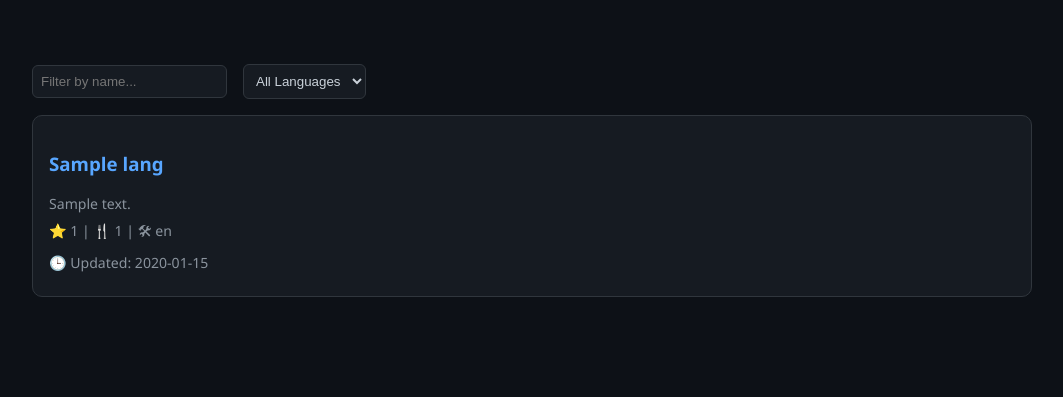
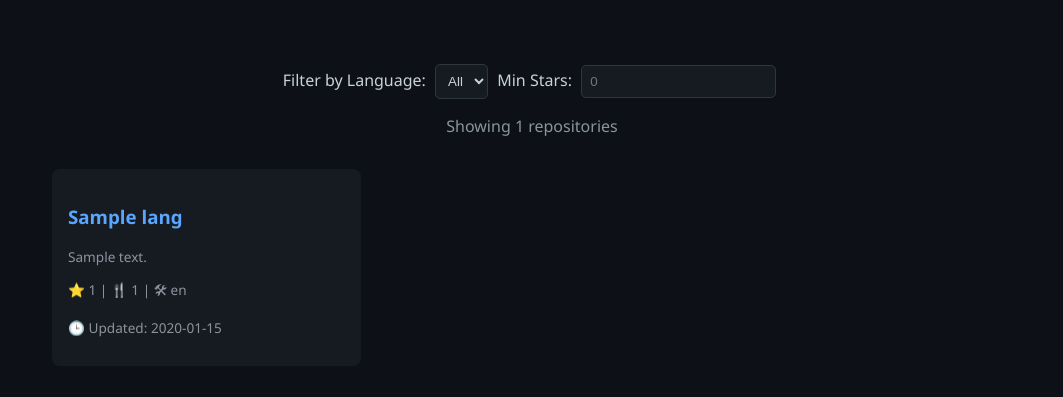
Before and after one commit to vishalmotirale/Gitly, a Flask app: template templates/dashboard.html in a window 1280 px wide. Shown: the top 397 px of the page, without its empty margins (108-1171 px from the left). Run offline with Flask 3, Linux system fonts and the light colour scheme; the template is opened without the code that fills it: most values are stand-ins (such as "Sample title", 1, 10 or a date in 2020); parts of the project's set-up code (start-up, migrations or seed data) failed here and were passed over.

Commit message:
dashboard edit

```diff
--- a/app.py
+++ b/app.py
@@ -38,6 +38,10 @@ def fetch_public_repos(username):
 
 @app.route('/', methods=['GET', 'POST'])
 def index():
+    # If already logged in, skip search and go to dashboard
+    if 'oauth_token' in session:
+        return redirect(url_for('dashboard'))
+
     if request.method == 'POST':
         username = request.form.get('username', '').strip()
         if username:
@@ -71,24 +75,36 @@ def callback():
 
 @app.route('/dashboard')
 def dashboard():
+    username = request.args.get('username')
+
     if 'oauth_token' in session:
         github = OAuth2Session(client_id, token=session['oauth_token'])
-        user_resp = github.get(USER_API)
-        repos_resp = github.get(REPO_API)
-        return render_template('dashboard.html', user=user_resp.json(), repos=repos_resp.json())
+        if not username:
+            user = github.get(USER_API).json()
+            repos = github.get(REPO_API).json()
+        else:
+            user = github.get(f"https://api.github.com/users/{username}").json()
+            repos, page = [], 1
+            while True:
+                r = github.get(f"https://api.github.com/users/{username}/repos", params={"per_page": 100, "page": page})
+                data = r.json()
+                if r.status_code != 200 or not data: break
+                repos += data; page += 1
+        return render_template('dashboard.html', user=user, repos=repos)
 
-    username = request.args.get('username')
-    if not username: return redirect(url_for('index'))
-    user_resp = requests.get(f"https://api.github.com/users/{username}")
-    if user_resp.status_code == 403: return render_template('dashboard.html', error="Rate limit exceeded. Try again later.", repos=[], user=None)
-    if user_resp.status_code != 200: return render_template('dashboard.html', error="User not found.", repos=[], user=None)
+    if not username:
+        return redirect(url_for('index'))
 
-    user_data = user_resp.json()
-    repo_data = fetch_public_repos(username)
-    if isinstance(repo_data, dict) and 'error' in repo_data:
-        return render_template('dashboard.html', error=repo_data['error'], user=user_data, repos=[])
+    u = requests.get(f"https://api.github.com/users/{username}")
+    if u.status_code != 200:
+        return render_template('dashboard.html', error="User not found or rate limit exceeded.", repos=[], user=None)
 
-    return render_template('dashboard.html', user=user_data, repos=repo_data)
+    user = u.json()
+    repos = fetch_public_repos(username)
+    if isinstance(repos, dict):
+        return render_template('dashboard.html', error=repos['error'], repos=[], user=user)
+
+    return render_template('dashboard.html', user=user, repos=repos)
 
 @app.route('/logout')
 def logout():
--- a/templates/dashboard.html
+++ b/templates/dashboard.html
@@ -6,122 +6,103 @@
   <title>Gitly Dashboard</title>
   <style>
     body {
-      margin: 0;
-      font-family: "Segoe UI", Tahoma, Geneva, Verdana, sans-serif;
       background-color: #0d1117;
       color: #c9d1d9;
+      font-family: "Segoe UI", Tahoma, Geneva, Verdana, sans-serif;
+      margin: 0;
+      padding: 0;
     }
-
     .container {
-      max-width: 1000px;
+      max-width: 960px;
       margin: auto;
       padding: 2rem;
     }
-
     .profile {
-      display: flex;
-      flex-direction: column;
-      align-items: center;
-      border-bottom: 1px solid #30363d;
-      padding-bottom: 2rem;
+      text-align: center;
     }
-
     .profile img {
-      width: 130px;
-      height: 130px;
       border-radius: 50%;
-      border: 3px solid #58a6ff;
+      width: 120px;
+      height: 120px;
+      border: 3px solid #30363d;
     }
-
     .profile h1 {
-      margin: 1rem 0 0.2rem;
+      margin: 0.5rem 0;
       color: #58a6ff;
     }
-
-    .bio, .meta {
+    .bio {
+      font-style: italic;
       color: #8b949e;
-      text-align: center;
-      margin-top: 0.4rem;
     }
-
-    .stats {
-      margin-top: 1rem;
+    .meta, .stats {
+      margin-top: 0.5rem;
       font-size: 0.95rem;
       color: #8b949e;
     }
-
-    .nav {
-      margin-top: 1rem;
-      text-align: center;
-    }
-
-    .nav a {
-      color: #58a6ff;
-      margin: 0 8px;
-      text-decoration: none;
-    }
-
-    .nav a:hover {
-      text-decoration: underline;
-    }
-
-    .filters {
-      margin: 2rem 0 1rem;
-      display: flex;
-      gap: 1rem;
-      flex-wrap: wrap;
-      align-items: center;
-    }
-
-    .filters select, .filters input {
-      padding: 0.5rem;
-      border: 1px solid #30363d;
-      border-radius: 6px;
-      background-color: #161b22;
+    .stats strong {
       color: #c9d1d9;
     }
-
     .repos {
+      margin-top: 2rem;
       display: grid;
-      grid-template-columns: repeat(auto-fit, minmax(280px, 1fr));
-      gap: 1.5rem;
+      grid-template-columns: repeat(auto-fill, minmax(280px, 1fr));
+      gap: 1rem;
     }
-
     .repo {
       background-color: #161b22;
       padding: 1rem;
-      border-radius: 10px;
-      transition: all 0.2s ease;
-      border: 1px solid #30363d;
+      border-radius: 8px;
+      transition: transform 0.3s, background-color 0.3s;
+      cursor: pointer;
     }
-
     .repo:hover {
       background-color: #21262d;
-      border: 1px solid #58a6ff;
-      box-shadow: 0 0 10px rgba(88, 166, 255, 0.3);
-      transform: scale(1.02);
+      transform: translateY(-4px);
     }
-
     .repo h3 a {
       color: #58a6ff;
       text-decoration: none;
     }
-
+    .repo h3 a:hover {
+      text-decoration: underline;
+    }
     .repo p {
-      margin: 0.5rem 0;
-      font-size: 0.88rem;
+      font-size: 0.85rem;
       color: #8b949e;
     }
-
+    .nav {
+      text-align: center;
+      margin-top: 1.5rem;
+    }
+    .nav a {
+      margin: 0 10px;
+      color: #58a6ff;
+      text-decoration: none;
+    }
+    .nav a:hover {
+      text-decoration: underline;
+    }
     .error {
       text-align: center;
+      padding: 20px;
       color: #ff7b72;
+    }
+    .filters {
+      text-align: center;
       margin-top: 2rem;
     }
-
-    .no-repos {
+    .filters select, .filters input {
+      padding: 8px;
+      margin: 0 5px;
+      border-radius: 5px;
+      border: 1px solid #30363d;
+      background-color: #161b22;
+      color: #c9d1d9;
+    }
+    .repo-count {
       text-align: center;
-      margin-top: 2rem;
+      margin-top: 1rem;
+      font-size: 1rem;
       color: #8b949e;
     }
   </style>
@@ -129,46 +110,54 @@
 <body>
   <div class="container">
     {% if error %}
-      <div class="error"><h2>⚠️ {{ error }}</h2></div>
+      <div class="error">
+        <h2>⚠️ {{ error }}</h2>
+      </div>
     {% endif %}
 
     {% if user %}
       <div class="profile">
         <img src="{{ user.avatar_url }}" alt="User Avatar">
         <h1>{{ user.name or user.login }}</h1>
-        <div class="bio">{{ user.bio or "No bio provided." }}</div>
-        <div class="meta">
+        <p class="bio">{{ user.bio or "No bio available." }}</p>
+        <p class="meta">
           📍 {{ user.location or "Unknown" }} • 👥 {{ user.followers }} followers • {{ user.following }} following
-        </div>
+        </p>
         <div class="stats">
           📦 Public Repos: <strong>{{ user.public_repos }}</strong>
-          {% if user.total_private_repos is defined %}
-            • 🔒 Private Repos: <strong>{{ user.total_private_repos }}</strong>
-          {% else %}
-            • 🔒 <a href="{{ url_for('login') }}">Log in to view private repositories</a>
-          {% endif %}
         </div>
         <div class="nav">
-          🔗 <a href="{{ user.html_url }}" target="_blank">Visit GitHub Profile</a>
-          • 🚪 <a href="{{ url_for('logout') }}">Logout</a>
+          🔗 <a href="{{ user.html_url }}" target="_blank">GitHub Profile</a>
+          {% if session.oauth_token %}
+            • 🚪 <a href="{{ url_for('logout') }}">Logout</a>
+          {% endif %}
         </div>
       </div>
     {% endif %}
 
     {% if repos %}
       <div class="filters">
-        <input type="text" placeholder="Filter by name..." oninput="filterRepos(this)">
-        <select onchange="filterRepos()">
-          <option value="">All Languages</option>
+        <label for="language">Filter by Language:</label>
+        <select id="language">
+          <option value="">All</option>
           {% for lang in repos|map(attribute='language')|reject('equalto', None)|unique %}
             <option value="{{ lang }}">{{ lang }}</option>
           {% endfor %}
         </select>
+
+        <label for="stars">Min Stars:</label>
+        <input type="number" id="stars" placeholder="0" min="0" />
       </div>
 
-      <div class="repos" id="repoList">
+      <div class="repo-count" id="repo-count">
+        Showing {{ repos|length }} repositories
+      </div>
+
+      <div class="repos" id="repo-list">
         {% for repo in repos %}
-          <div class="repo" data-language="{{ repo.language or '' }}" data-name="{{ repo.name|lower }}">
+          <div class="repo"
+               data-language="{{ repo.language or '' }}"
+               data-stars="{{ repo.stargazers_count }}">
             <h3><a href="{{ repo.html_url }}" target="_blank">{{ repo.name }}</a></h3>
             <p>{{ repo.description or "No description." }}</p>
             <p>⭐ {{ repo.stargazers_count }} | 🍴 {{ repo.forks_count }} | 🛠 {{ repo.language or "N/A" }}</p>
@@ -176,25 +165,36 @@
           </div>
         {% endfor %}
       </div>
-    {% else %}
-      {% if not error %}
-        <div class="no-repos">No repositories to display.</div>
-      {% endif %}
+    {% elif not error %}
+      <p style="text-align: center; margin-top: 2rem;">No repositories found.</p>
     {% endif %}
   </div>
 
   <script>
+    const languageSelect = document.getElementById('language');
+    const starsInput = document.getElementById('stars');
+    const repos = document.querySelectorAll('.repo');
+    const repoCount = document.getElementById('repo-count');
+
     function filterRepos() {
-      const nameInput = document.querySelector('input[type="text"]').value.toLowerCase();
-      const language = document.querySelector('select').value;
-      const repos = document.querySelectorAll('.repo');
+      const lang = languageSelect.value;
+      const stars = parseInt(starsInput.value) || 0;
+      let shown = 0;
 
       repos.forEach(repo => {
-        const matchesLang = !language || repo.dataset.language === language;
-        const matchesName = repo.dataset.name.includes(nameInput);
-        repo.style.display = matchesLang && matchesName ? 'block' : 'none';
+        const repoLang = repo.getAttribute('data-language');
+        const repoStars = parseInt(repo.getAttribute('data-stars'));
+
+        const visible = (!lang || repoLang === lang) && repoStars >= stars;
+        repo.style.display = visible ? 'block' : 'none';
+        if (visible) shown++;
       });
+
+      repoCount.textContent = `Showing ${shown} repositories`;
     }
+
+    languageSelect.addEventListener('change', filterRepos);
+    starsInput.addEventListener('input', filterRepos);
   </script>
 </body>
 </html>
```
